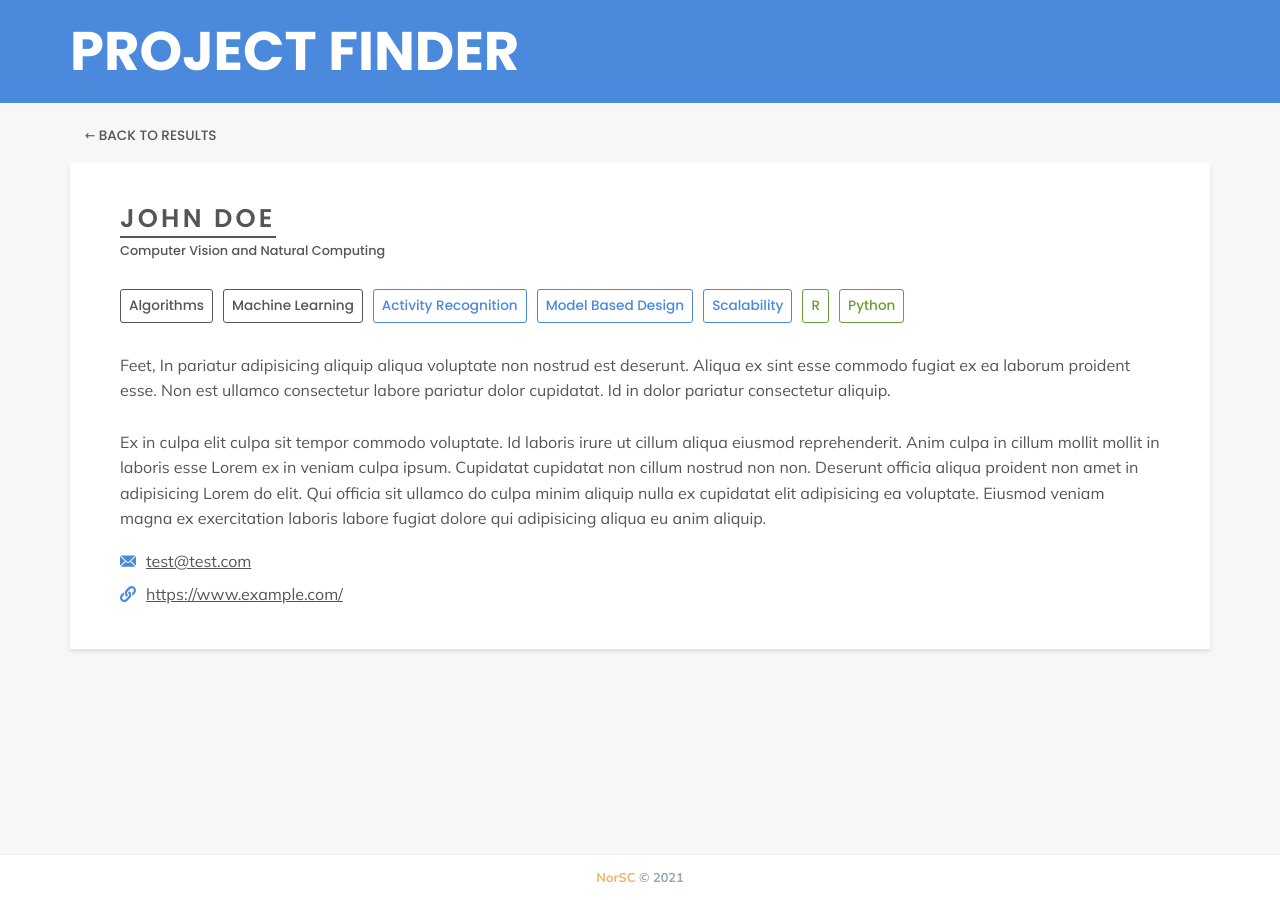
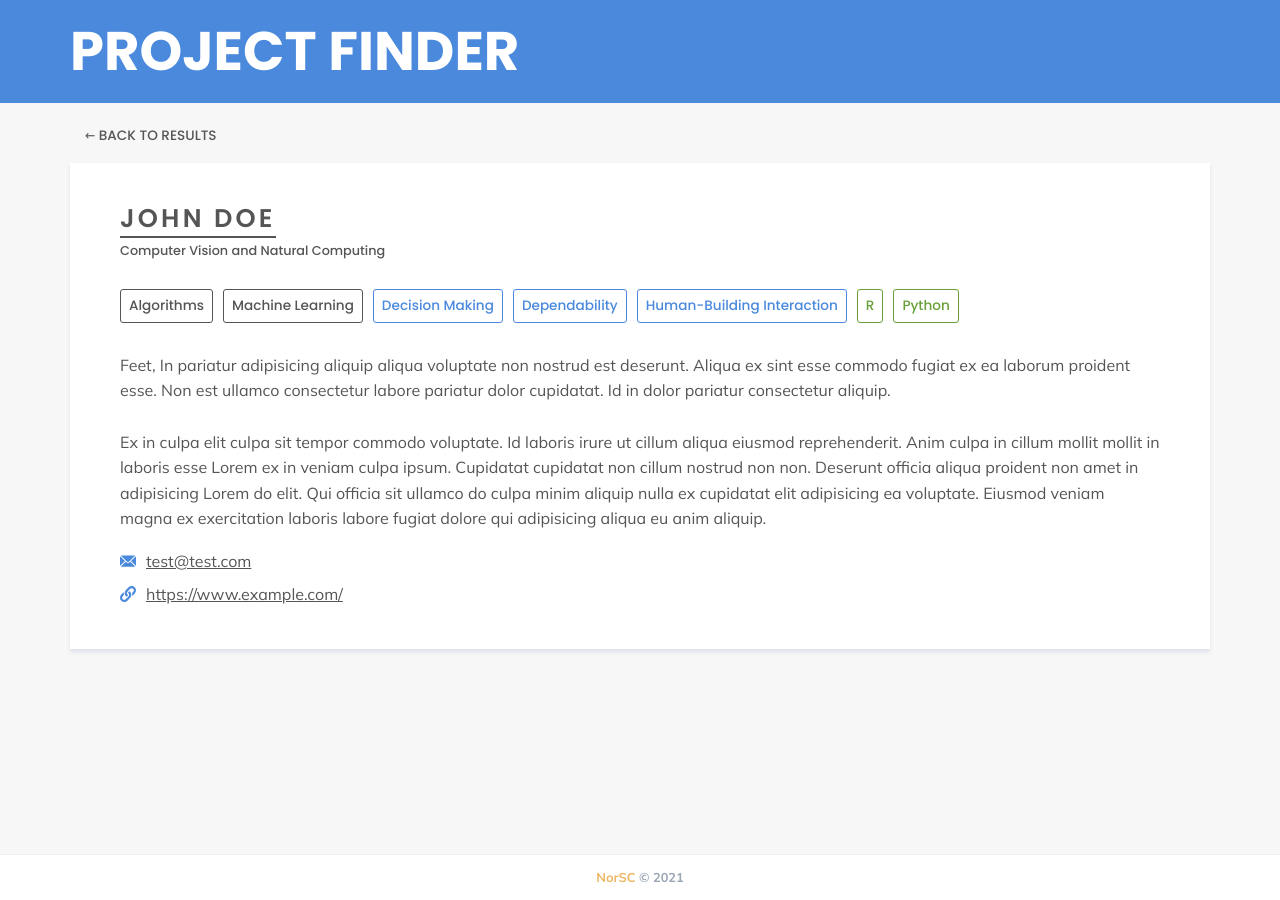
Before and after one commit to NorSC/supervisor-search, a Jekyll site: the page built from _supervisors/someone_something.md, in a window 1280 px wide. Built offline with Jekyll 4.4.1, drawn with Linux system fonts in a browser that asks for light colours; a script that is not in the unit is left out.

Commit message:
Update Supervisors “someone_something”

```diff
--- a/_supervisors/someone_something.md
+++ b/_supervisors/someone_something.md
@@ -7,9 +8,9 @@ research_themes:
   - Algorithms
   - Machine Learning
 additional_keywords:
-  - Activity Recognition
-  - Model Based Design
-  - Scalability
+  - Decision Making
+  - Dependability
+  - Human-Building Interaction
 technologies_languages:
   - R
   - Python
```
Also changed, not shown: other parts of _supervisors/someone_something.md (+1 -0 lines).
